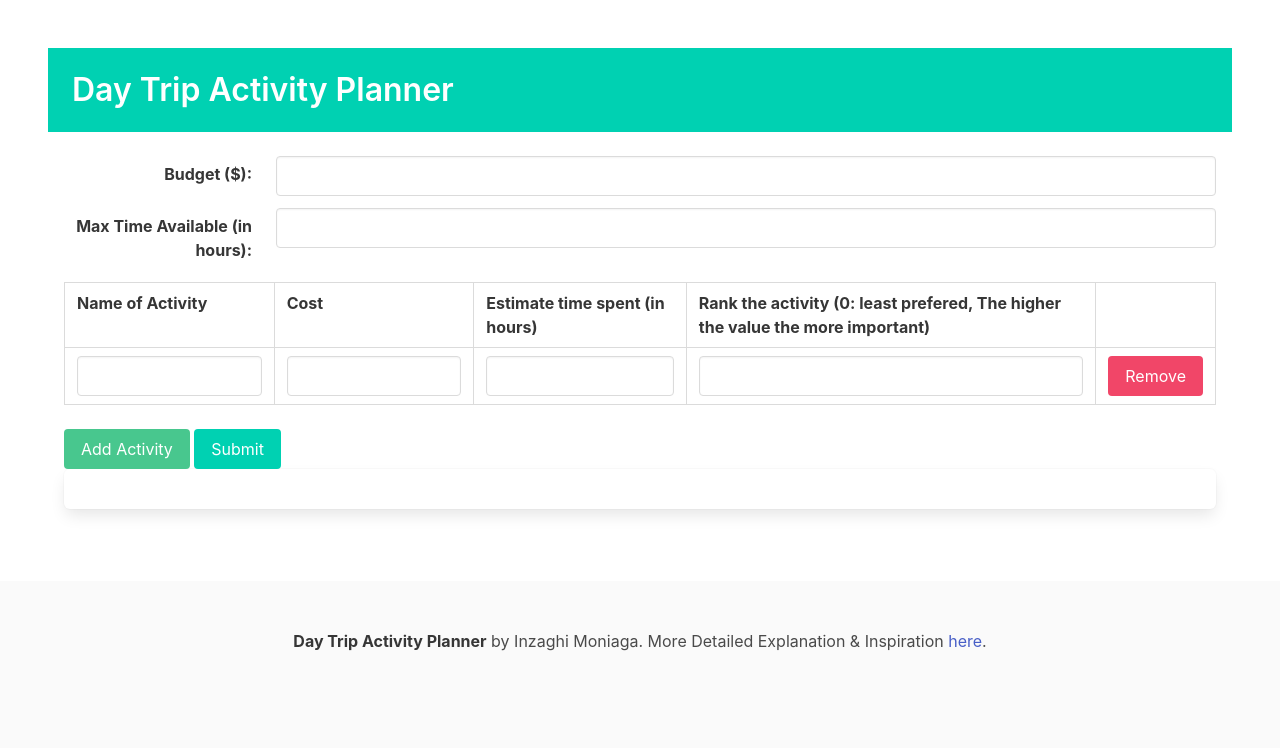
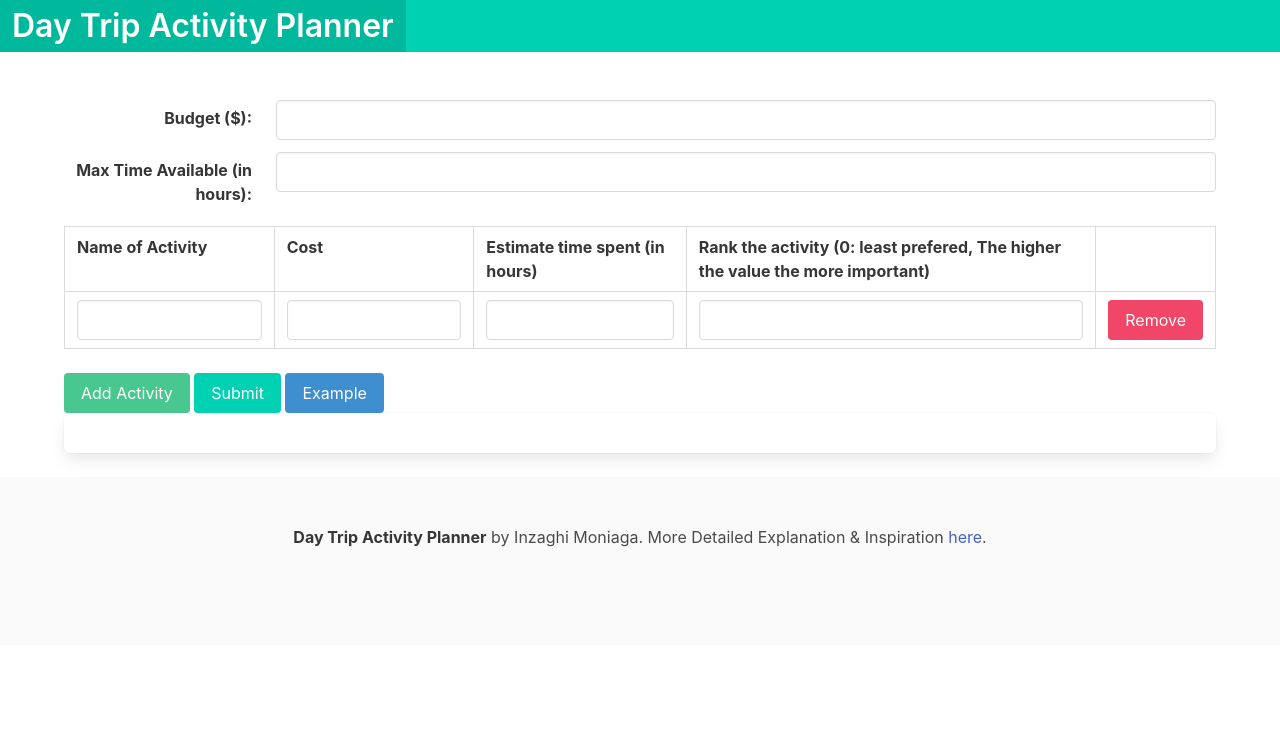
Before and after one commit to InMDev/DayTripPlanner, a Flask app: page / in a window 1280 px wide. Shown: the top 748 px of the page. Run offline with Flask 3, Linux system fonts and the light colour scheme.

Commit message:
Update cleaning the process

```diff
--- a/templates/index.html
+++ b/templates/index.html
@@ -37,14 +37,22 @@
             z-index: 9999; /* Ensure it appears above other content */
         }
     </style>
+
 </head>
 <body>
-    <section class="section">
-        <div class="hero is-small is-primary">
-            <div class="hero-body">
-                <h1 class="title">Day Trip Activity Planner</h1>
+
+    <nav class="navbar is-primary" role="navigation" aria-label="main navigation">
+        <div class="navbar-brand">
+            <a class="navbar-item" href="#">
+                <h1 class="title has-text-white">Day Trip Activity Planner</h1>
+            </a>
         </div>
+    </nav>
+
+        <div class="container pt-5">
+
         </div>
+
 
         <div class="container pt-5">
             <form id="activityForm">
@@ -90,8 +98,10 @@
                         </tr>
                     </tbody>
                 </table>
-                <button type="button" class="button is-success add-row-btn" onclick="addRow()">Add Activity</button>
-                <button type="button" class="button is-primary submit-btn" onclick="submitForm()">Submit</button>
+
+                <button type="button" class="button is-success add-row-btn mr-10" onclick="addRow()">Add Activity</button>
+                <button type="button" class="button is-primary submit-btn mr-10" onclick="submitForm()">Submit</button>
+                <button type="button" class="button is-info generate-example-btn mr-10" onclick="generateExample()">Example</button>
             </form>
 
             <div id="activitiesTable" class="box"></div>
@@ -101,6 +111,39 @@
     </section>
 
     <script>
+        function generateExample() {
+            var budget = document.getElementById("budget");
+            var time = document.getElementById("time");
+            var activityTable = document.getElementById("activityTable").getElementsByTagName('tbody')[0];
+            budget.value = 100;
+            time.value = 8;
+            activityTable.innerHTML = `
+                <tr>
+                    <td><input class="input" type="text" name="activityName[]" value="Visit Stanley Park"></td>
+                    <td><input class="input" type="number" name="activityCost[]" value="0"></td>
+                    <td><input class="input" type="number" name="activityTime[]" value="2"></td>
+                    <td><input class="input" type="number" name="activityValue[]" value="3"></td>
+                    <td><button type="button" class="button is-danger remove-row-btn" onclick="removeRow(this)">Remove</button></td>
+                </tr>
+                <tr>
+                    <td><input class="input" type="text" name="activityName[]" value="Visit Vancouver Aquarium"></td>
+                    <td><input class="input" type="number" name="activityCost[]" value="30"></td>
+                    <td><input class="input" type="number" name="activityTime[]" value="3"></td>
+                    <td><input class="input" type="number" name="activityValue[]" value="2"></td>
+                    <td><button type="button" class="button is-danger remove-row-btn" onclick="removeRow(this)">Remove</button></td>
+                </tr>
+                <tr>
+                    <td><input class="input" type="text" name="activityName[]" value="Visit Grouse Mountain"></td>
+                    <td><input class="input" type="number" name="activityCost[]" value="50"></td>
+                    <td><input class="input" type="number" name="activityTime[]" value="4"></td>
+                    <td><input class="input" type="number" name="activityValue[]" value="1"></td>
+                    <td><button type="button" class="button is-danger remove-row-btn" onclick="removeRow(this)">Remove</button></td>
+                </tr>
+            `;
+
+            submitForm();
+        }
+
         function addRow() {
             var table = document.getElementById("activityTable").getElementsByTagName('tbody')[0];
             var newRow = table.insertRow();
@@ -118,23 +161,24 @@
             row.parentNode.removeChild(row);
         }
 
+        // Define a global variable to track if the popup has been shown
+var popupShown = false;
+
 function submitForm() {
     console.log("Submitting form...");
 
-            // Create a string builder to store the data of the table where each row is separated by ; and each column is separated by ,
+    // Create a string builder to store the data of the table
     var stringBuilder = "";
     var table = document.getElementById("activityTable");
     for (var i = 1, row; row = table.rows[i]; i++) {
         for (var j = 0, col; col = row.cells[j]; j++) {
             stringBuilder += col.childNodes[0].value;
-                    if(j < 4){
+            if (j < 4) {
                 stringBuilder += ",";
             }
         }
         stringBuilder += ";";
     }
-
-
 
     var form = document.getElementById("activityForm");
     var formData = new FormData(form);
@@ -147,12 +191,59 @@
                 var response = xhr.responseText;
                 var activitiesTableDiv = document.getElementById("activitiesTable");
                 activitiesTableDiv.innerHTML = response;
+
+                // Show popup only if it hasn't been shown before
+                if (!popupShown) {
+                    showPopup();
+                    popupShown = true; // Update flag to indicate popup has been shown
+                }
             } else {
                 console.error("Form submission failed with status code: " + xhr.status);
             }
         }
     };
     xhr.send(formData);
+}
+
+// Function to create and show the popup
+function showPopup() {
+    // Create a div element for the popup
+    var popup = document.createElement('div');
+    popup.className = 'popup';
+
+    // Set the HTML content for the popup
+    popup.innerHTML = `
+        <article class="message is-info">
+            <div class="message-header">
+                <p>Info</p>
+                <button class="delete" aria-label="delete" onclick="closePopup()"></button>
+            </div>
+            <div class="message-body">
+                Scroll down to see the optimized plan!
+            </div>
+        </article>
+    `;
+
+    // Append the popup to the body
+    document.body.appendChild(popup);
+
+    // Apply CSS styles to center the popup
+    popup.style.position = 'fixed';
+    popup.style.top = '50%';
+    popup.style.left = '50%';
+    popup.style.transform = 'translate(-50%, -50%)';
+    popup.style.backgroundColor = 'white';
+    popup.style.padding = '20px';
+    popup.style.borderRadius = '5px';
+    popup.style.boxShadow = '0 2px 8px rgba(0, 0, 0, 0.1)';
+}
+
+// Function to close the popup
+function closePopup() {
+    var popup = document.querySelector('.popup');
+    if (popup) {
+        popup.parentNode.removeChild(popup);
+    }
 }
     </script>
 </body>
```
Lines whose indentation alone changed are shown as unchanged.
